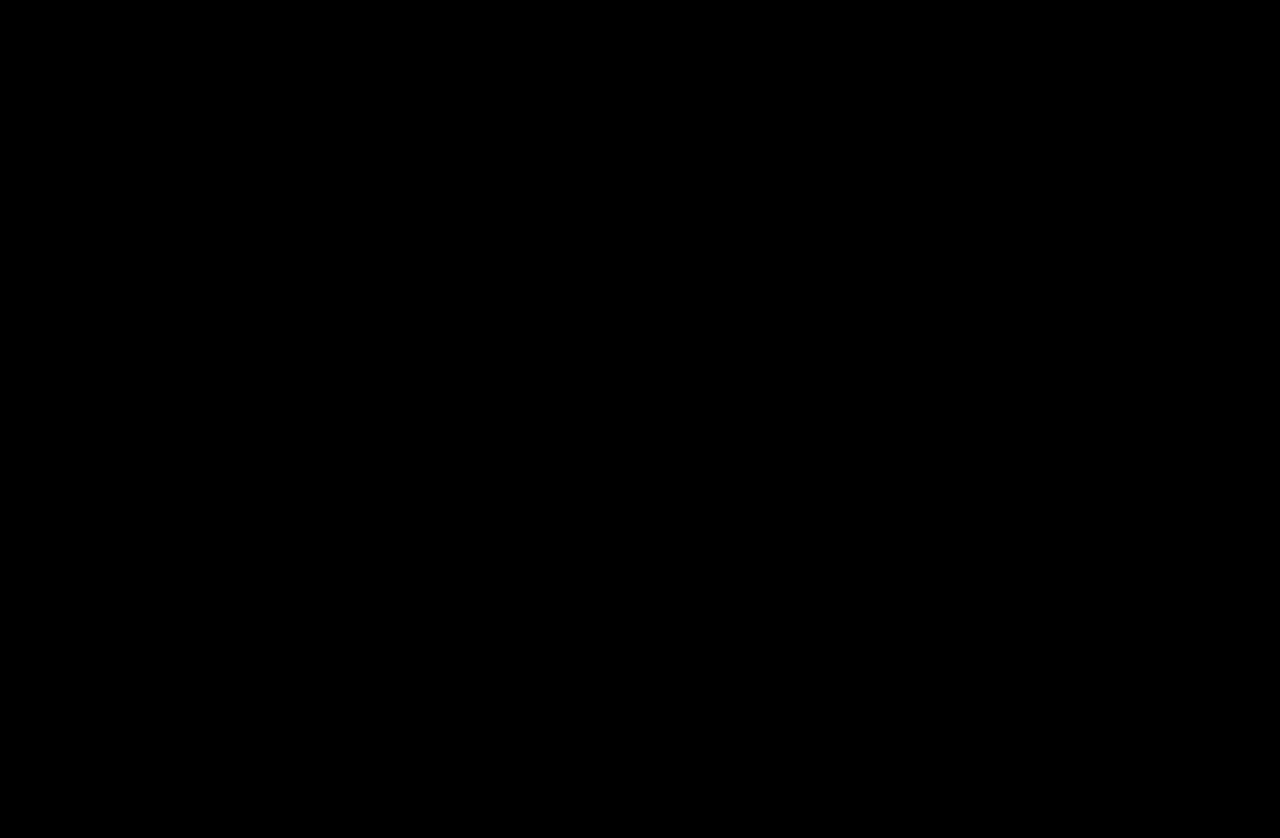
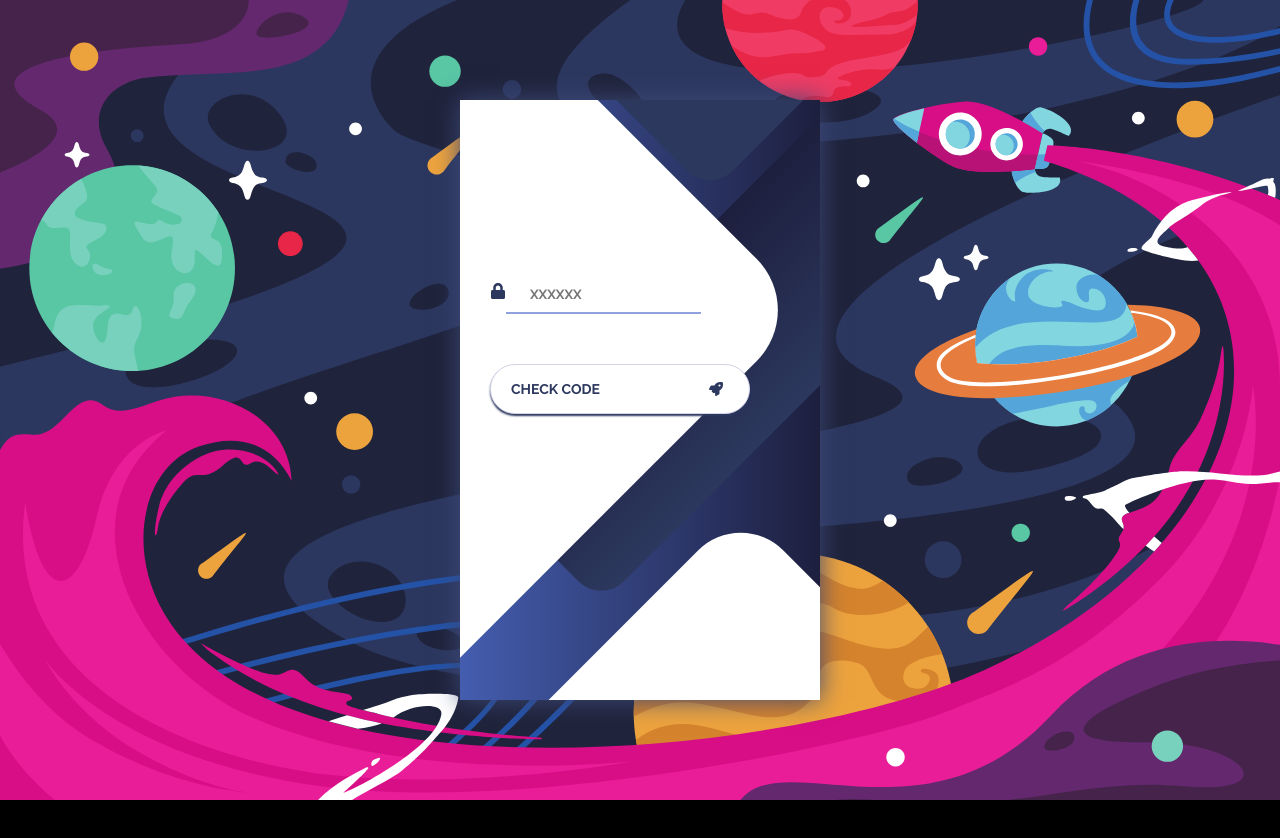
Before and after one commit to acharlas/42-transcendence, a React (Create React App) app in the folder front/react/: page /sms-verify in a window 1280 px wide. Before the commit this address had no page. Shown: the top 838 px of the page. Before the commit the page ends 800 px from the top, so only its background shows below. Built offline with nearby package versions, Linux system fonts and the light colour scheme.

Commit message:
front: add static pages for 2fa

```diff
--- /dev/null
+++ b/front/react/src/2fa/2fa.css
@@ -0,0 +1,35 @@
+.sms__confirm__icon {
+    margin-left: 50%;
+    top: 30px;
+    color: #2c385e;
+}
+
+.sms__input__code__icon {
+    margin-right: 0%;
+    top: 30px;
+    color: #2c385e;
+}
+
+.sms__check__code__icon {
+    margin-left: 50%;
+    top: 30px;
+    color: #2c385e;
+}
+
+.button__sms__check__submit {
+    background: #fff;
+    font-size: 14px;
+    margin-top: 30px;
+    padding: 16px 20px;
+    border-radius: 26px;
+    border: 1px solid #d4d3e8;
+    text-transform: uppercase;
+    font-weight: 700;
+    display: flex;
+    align-items: center;
+    width: 100%;
+    color: #2c385e;
+    box-shadow: 0px 2px 2px #2c385e;
+    cursor: pointer;
+    transition: 0.2s;
+}
--- /dev/null
+++ b/front/react/src/2fa/sms2fa_challenge_component.tsx
@@ -0,0 +1,38 @@
+import { FaLock, FaRocket } from "react-icons/fa";
+import "./2fa.css";
+import "../login/login_style.css";
+import "../style.css";
+
+export default function Sms2faChallenge() {
+  // let navigate = useNavigate();
+
+  return (
+    <div className="container">
+      <div className="screen">
+        <div className="screen__content">
+          <form className="login">
+            <div className="login__field">
+              <FaLock className="sms__input__code__icon" />
+              <input
+                className="login__input"
+                placeholder="XXXXXX"
+              // value={smsCode}
+              // onChange={HandleSmsCodeChange}
+              />
+            </div>
+            <button className="button__sms__check__submit" /*onClick={checkSmsCode}*/>
+              <span className="button__text">Check code</span>
+              <FaRocket className="sms__check__code__icon" />
+            </button>
+          </form>
+        </div>
+        <div className="screen__background">
+          <span className="screen__background__shape screen__background__shape4"></span>
+          <span className="screen__background__shape screen__background__shape3"></span>
+          <span className="screen__background__shape screen__background__shape2"></span>
+          <span className="screen__background__shape screen__background__shape1"></span>
+        </div>
+      </div>
+    </div>
+  );
+}
--- /dev/null
+++ b/front/react/src/2fa/sms2fa_confirm_component.tsx
@@ -0,0 +1,38 @@
+import { useNavigate } from "react-router-dom";
+import { FaSms } from "react-icons/fa";
+import "./2fa.css";
+import "../login/login_style.css";
+import "../style.css";
+
+export default function Sms2faConfirm() {
+  let navigate = useNavigate();
+  const goChallenge = () => {
+    navigate("/sms-challenge");
+  };
+
+  return (
+    <div className="container">
+      <div className="screen">
+        <div className="screen__content">
+          <div className="login">
+            <div className="login__field">
+              <button
+                className="button login__submit"
+                onClick={goChallenge}
+              >
+                <span className="button__text">Send SMS</span>
+                <FaSms className="login__icon" />
+              </button>
+            </div>
+          </div>
+        </div>
+        <div className="screen__background">
+          <span className="screen__background__shape screen__background__shape4"></span>
+          <span className="screen__background__shape screen__background__shape3"></span>
+          <span className="screen__background__shape screen__background__shape2"></span>
+          <span className="screen__background__shape screen__background__shape1"></span>
+        </div>
+      </div>
+    </div >
+  );
+}
--- a/front/react/src/index.tsx
+++ b/front/react/src/index.tsx
@@ -4,6 +4,8 @@ import { App } from "./App";
 import { SigninForm } from "./login/signin_component";
 import { SignupForm } from "./login/signup_component";
 import Redirect from "./login/42_redirec";
+import Sms2faConfirm from "./2fa/sms2fa_confirm_component";
+import Sms2faChallenge from "./2fa/sms2fa_challenge_component";
 //import Chat from "./chat/chat";
 //<Route path="/chat" element={<Chat />} />
 
@@ -17,6 +19,8 @@ root.render(
       <Route path="/signup" element={<SignupForm />} />
       <Route path="/game" element={<App />} />
       <Route path="/42-redirect" element={<Redirect />} />
+      <Route path="/sms-confirm" element={<Sms2faConfirm />} />
+      <Route path="/sms-verify" element={<Sms2faChallenge />} />
     </Routes>
   </BrowserRouter>
 );
--- a/front/react/src/login/signin_component.tsx
+++ b/front/react/src/login/signin_component.tsx
@@ -10,7 +10,7 @@ import {
   FaLock,
   FaEye,
 } from "react-icons/fa";
-import { useNavigate, Link } from "react-router-dom";
+import { useNavigate } from "react-router-dom";
 /*<div className="api-signin">
                 <h3>Signin with</h3>
                 <input className="fortytwo-button" type="image" alt="" />
```
Also changed, not shown: front/react/src/login/login_style.css (line endings or trailing spaces).
